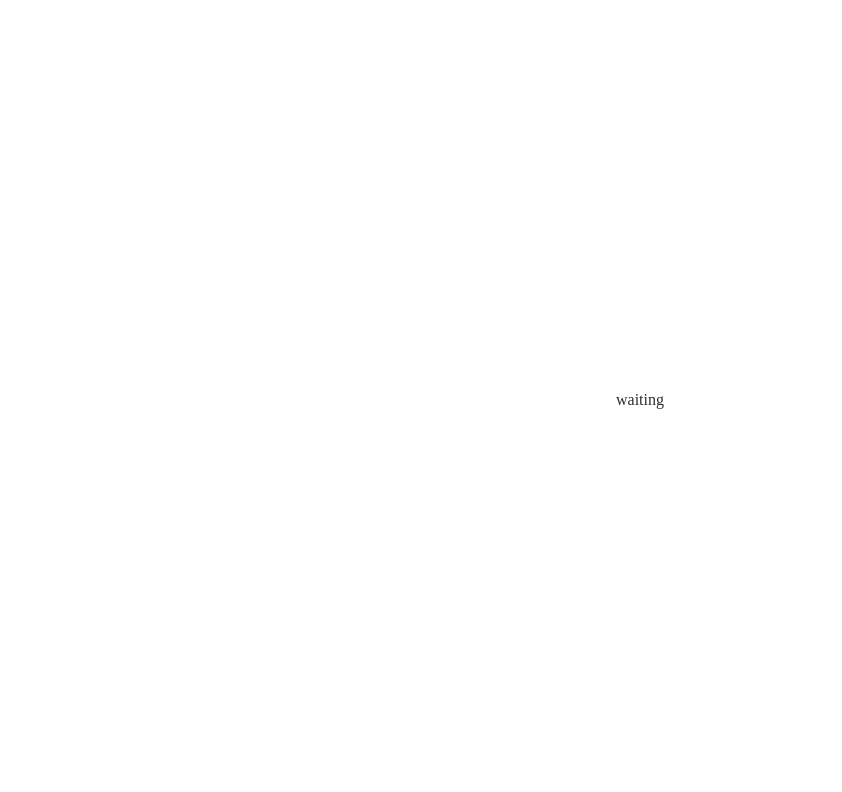
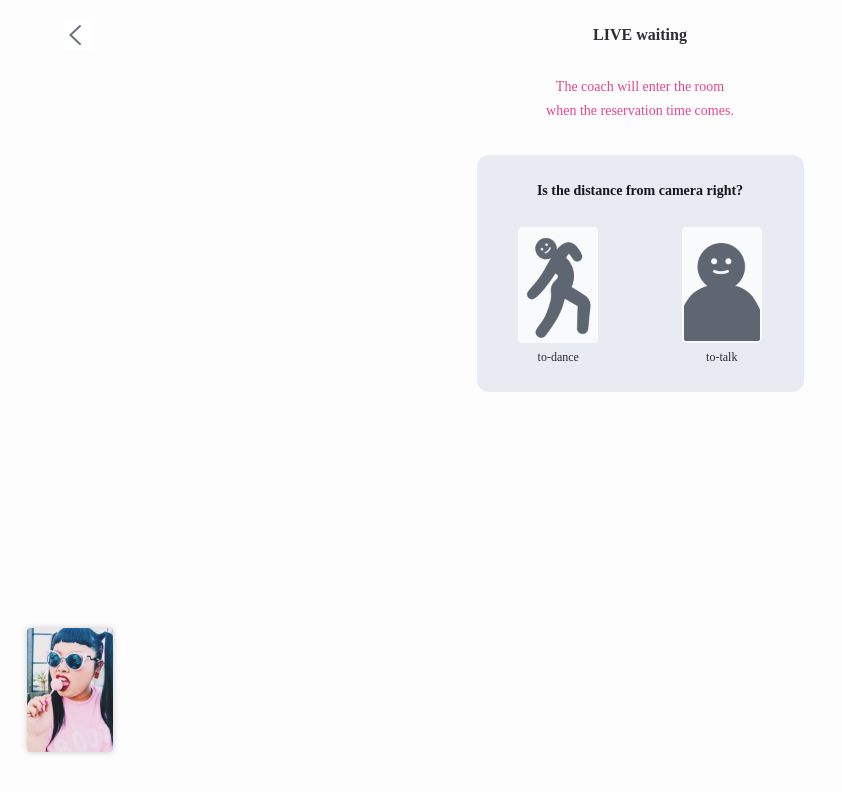
Before and after one commit to dank-1/ntqtrial, a Vue app: page /#/live in a window 1280 px wide. Shown: the top 792 px of the page, without its empty margins (0-842 px from the left). Built offline with nearby package versions, Linux system fonts and the light colour scheme.

Commit message:
[Mod] screen live

```diff
--- a/src/components/Live.vue
+++ b/src/components/Live.vue
@@ -1,33 +1,103 @@
 <template>
-  <div class="live">
+  <section class="screen-box">
+    <Header
+      v-if="pageTitle"
+      :title="pageTitle"
+      url="/"
+    />
+    <main :class="mainClassName">
       <template v-if="isWaiting">
-      <div class="waiting" @click="onClickNext">
-        <p>waiting</p>
+        <div
+          class="waiting"
+          @click="onClickIncomingCall"
+        >
+          <p class="information">
+            The coach will enter the room
+            <br>
+            when the reservation time comes.
+          </p>
+          <div class="live-sample">
+            <p>Is the distance from camera right?</p>
+            <div class="angle">
+              <div class="angle__to-dance">
+                <label>to-dance</label>
+              </div>
+              <div class="angle__to-talk">
+                <label>to-talk</label>
+              </div>
+            </div>
+          </div>
+          <div class="salfy" />
         </div>
       </template>
       <template v-if="isIncomingCall">
-      <div class="incoming-call" @click="onClickNext">
-        <p>incoming-call</p>
+        <div class="incoming-call">
+          <p>Incoming...</p>
+          <div class="live-actions">
+            <div
+              class="deny-action"
+              @click="onClickDeny"
+            >
+              <label>拒否</label>
+            </div>
+            <div
+              class="start-action"
+              @click="onClickStart"
+            >
+              <label>応答</label>
+            </div>
+          </div>
         </div>
       </template>
       <template v-if="isJoining">
-      <div class="joining" @click="onClickNext">
-        <p>joining</p>
+        <div
+          class="joining"
+        >
+          <div class="joinig__item">
+            <div
+              class="salfy"
+              @click="showLiveActions = !showLiveActions"
+            />
+            <transition name="fade">
+              <div
+                v-if="showLiveActions"
+                class="live-actions"
+              >
+                <div
+                  class="live-record"
+                  @click="onClickRecord"
+                />
+                <div
+                  class="deny-action"
+                  @click="onClickDeny"
+                />
+                <div
+                  class="toggle-camera"
+                  @click="onClickToggleCamera"
+                />
+              </div>
+            </transition>
+          </div>
         </div>
       </template>
-  </div>
+    </main>
+  </section>
 </template>
 
 <script>
+import Header from './Header.vue'
+
 const LIVE_WAITING = 'waiting'
 const LIVE_INCOMING_CALL = 'incoming_call'
 const LIVE_JOINING = 'joining'
 
 export default {
-  name: 'live',
+  name: 'Live',
+  components: { Header },
   data () {
     return {
-      status: LIVE_WAITING
+      status: LIVE_WAITING,
+      showLiveActions: false
     }
   },
   computed: {
@@ -39,31 +109,217 @@ export default {
     },
     isJoining () {
       return this.status === LIVE_JOINING
+    },
+    pageTitle () {
+      if (this.isWaiting) {
+        return 'LIVE waiting'
+      }
+      return ''
+    },
+    mainClassName () {
+      if (this.isWaiting) {
+        return 'screen-box__main'
+      }
+      return ''
     }
   },
   methods: {
-    onClickNext () {
-      if (this.isWaiting) { this.status = LIVE_INCOMING_CALL }
-      else if (this.isIncomingCall) { this.status = LIVE_JOINING }
-      else if (this.isJoining) { this.status = LIVE_WAITING }
+    onClickIncomingCall () {
+      this.status = LIVE_INCOMING_CALL
+    },
+    onClickDeny () {
+      this.status = LIVE_WAITING
+    },
+    onClickStart () {
+      this.status = LIVE_JOINING
+    },
+    onClickRecord () {
+    },
+    onClickToggleCamera () {
     }
   }
 }
 </script>
 
 <style>
-html, body, #app, main, .live,
-.waiting, .incoming-call, .joining {
-  height:100%;
+.live {
+  width: 100vw;
 }
 
-.live {
-  width: 100%;
+.waiting .information {
+  opacity: 0.9;
+  font-family: "Hiragino Sans";
+  font-size: 14px;
+  color: #E4327D;
+  text-align: center;
+  line-height: 24px;
+  margin-bottom: 32px;
+}
+.waiting .live-sample {
+  background: #E9EBF2;
+  width: 327px;
+  height: 237px;
+  border-radius: 12px;
+  margin: auto;
+}
+.waiting .live-sample p {
+  font-family: "Hiragino Sans";
+  font-size: 14px;
+  font-weight: bold;
+  color: #16171A;
+  text-align: center;
+  line-height: 24px;
+  padding-top: 24px;
+}
+.waiting .live-sample .angle__to-dance,
+.waiting .live-sample .angle__to-talk {
+  opacity: 0.9;
+  font-family: "Hiragino Sans";
+  font-size: 12px;
+  color: #16171A;
+  letter-spacing: 0;
+  text-align: center;
+  line-height: 20px;
+  width: 80px;
+  height: 116px;
+  position: relative;
+}
+.waiting .live-sample .angle {
+  display: flex;
+  justify-content: space-around;
+  margin-top: 24px;
+}
+.waiting .live-sample .angle__to-dance label,
+.waiting .live-sample .angle__to-talk label {
+  position: absolute;
+  bottom: -24px;
+  left: 0;
+  right: 0;
 }
 
-.waiting, .incoming-call, .joining {
+.waiting .live-sample .angle__to-dance {
+  background: url("/static/img/live-angle-to-dance.png") no-repeat;
+}
+.waiting .live-sample .angle__to-talk {
+  background: url("/static/img/live-angle-to-talk.png") no-repeat;
+}
+.waiting .live-sample .angle__to-dance,
+.waiting .live-sample .angle__to-talk {
+  background-position: center center;
+  background-size:contain;
+}
+.waiting .salfy {
+  background: url("/static/img/live-selfy.png") no-repeat;
+  background-position: center center;
+  background-size:contain;
+  width: 100px;
+  height: 144px;
+  position: absolute;
+  bottom: 38px;
+}
+
+
+.incoming-call {
+  background: url("/static/img/live-incoming-sample.png") no-repeat;
+  background-position: center center;
+  background-size:contain;
+  background-size: cover;
+  height: 100vh;
+  position: relative;
+  font-family: "Hiragino Sans";
+  color: #FFFFFF;
+}
+.incoming-call p {
+  text-align: center;
+  font-size: 20px;
+  line-height: 28px;
+  position: absolute;
+  bottom: 220px;
+  width: 100vw;
+}
+.incoming-call .live-actions {
   display: flex;
-  justify-content: center;
+  justify-content: space-around;
+  margin-top: 24px;
+  position: absolute;
+  bottom: 112px;
+  width: 100vw;
+}
+.incoming-call .live-actions .deny-action {
+  background: url("/static/img/icons/icon-live-deny.png") no-repeat;
+}
+.incoming-call .live-actions .start-action {
+  background: url("/static/img/icons/icon-live-start.png") no-repeat;
+}
+.incoming-call .live-actions .deny-action,
+.incoming-call .live-actions .start-action {
+  background-position: center center;
+  background-size:contain;
+  width: 72px;
+  height: 72px;
+  position: relative;
+}
+.incoming-call .live-actions .deny-action label,
+.incoming-call .live-actions .start-action label {
+  position: absolute;
+  bottom: -24px;
+  left: 0;
+  right: 0;
+  text-align: center;
+}
+
+.joining {
+  background: url("/static/img/live-incoming-sample.png") no-repeat;
+  background-position: center center;
+  background-size:contain;
+  background-size: cover;
+  height: 100vh;
+  position: relative;
+}
+.joining .joinig__item {
+  position: absolute;
+  bottom: 38px;
+}
+.joining .salfy {
+  background: url("/static/img/live-selfy.png") no-repeat;
+  background-position: center center;
+  background-size:contain;
+  width: 100px;
+  height: 144px;
+}
+.joining .live-actions {
+  display: flex;
+  justify-content: space-around;
   align-items: center;
+  margin-top: 16px;
+  width: 100vw;
+}
+.joining .live-actions .live-record {
+  background: url("/static/img/icons/icon-record.png") no-repeat;
+}
+.joining .live-actions .toggle-camera {
+  background: url("/static/img/icons/icon-toggle-camera.png") no-repeat;
+}
+.joining .live-actions .deny-action {
+  width: 72px;
+  height: 72px;
+  background: url("/static/img/icons/icon-live-deny.png") no-repeat;
+}
+.joining .live-actions .live-record,
+.joining .live-actions .deny-action,
+.joining .live-actions .toggle-camera {
+  background-position: center center;
+  background-size:contain;
+}
+.joining .live-actions .live-record,
+.joining .live-actions .toggle-camera {
+  width: 64px;
+  height: 64px;
+}
+.fade-enter-active, .fade-leave-active {
+  transition: opacity .5s;
+}
+.fade-enter, .fade-leave-to /* .fade-leave-active below version 2.1.8 */ {
+  opacity: 0;
 }
 </style>
```
Lines whose indentation alone changed are shown as unchanged.
